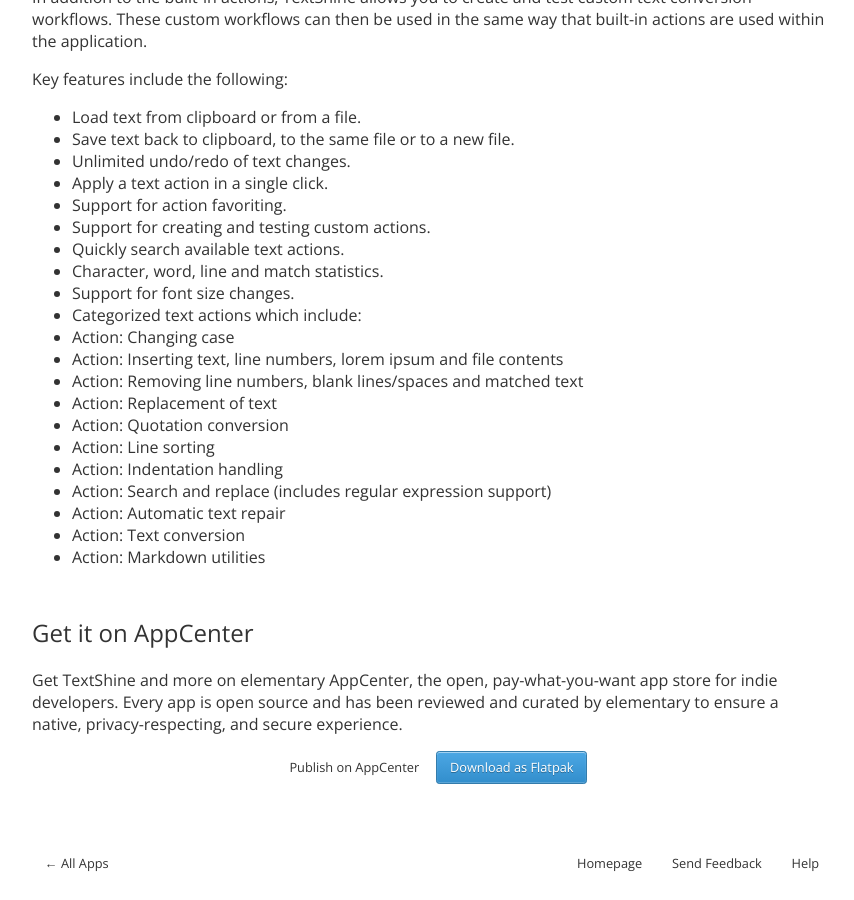
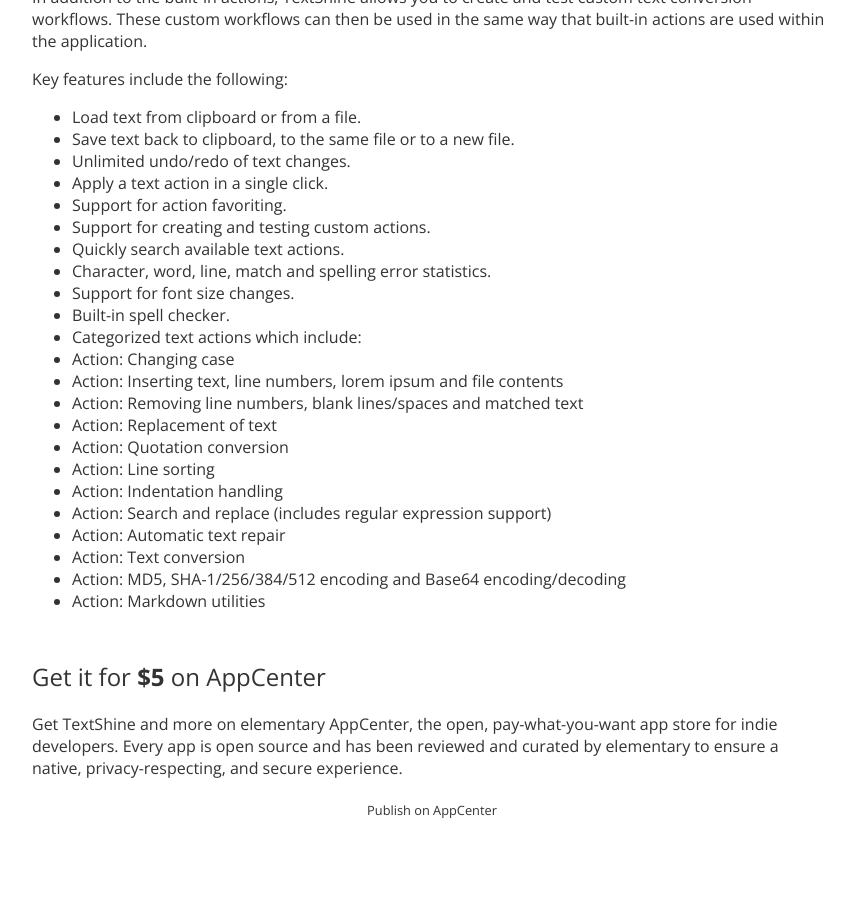
Before and after one commit to elementary/appcenter-web, a Jekyll site: the page built from _apps/com.github.phase1geo.textshine.md, in a window 1280 px wide and 900 px high, scrolled down 603 px. Shown: the whole window, without its empty margins (208-1062 px from the left). Built offline with Jekyll 4.4.1, drawn with Linux system fonts in a browser that asks for light colours; nearby versions of some CDN libraries.

```diff
--- a/_apps/com.github.phase1geo.textshine.md
+++ b/_apps/com.github.phase1geo.textshine.md
@@ -15,7 +15,7 @@ icons:
 color:
   primary: "#fff394"
   primary-text: "#000000"
-price: false
+price: 5
 releases:
 
 redirect_from: /com.github.phase1geo.textshine.desktop/
@@ -32,8 +32,9 @@ redirect_from: /com.github.phase1geo.textshine.desktop/
 <li>Support for action favoriting.</li>
 <li>Support for creating and testing custom actions.</li>
 <li>Quickly search available text actions.</li>
-<li>Character, word, line and match statistics.</li>
+<li>Character, word, line, match and spelling error statistics.</li>
 <li>Support for font size changes.</li>
+<li>Built-in spell checker.</li>
 <li>Categorized text actions which include:</li>
 <li>Action: Changing case</li>
 <li>Action: Inserting text, line numbers, lorem ipsum and file contents</li>
@@ -45,5 +46,6 @@ redirect_from: /com.github.phase1geo.textshine.desktop/
 <li>Action: Search and replace (includes regular expression support)</li>
 <li>Action: Automatic text repair</li>
 <li>Action: Text conversion</li>
+<li>Action: MD5, SHA-1/256/384/512 encoding and Base64 encoding/decoding</li>
 <li>Action: Markdown utilities</li>
 </ul>
```
Also changed, not shown: _apps/com.github.peteruithoven.resizer.md (+1 -1 lines), _apps/com.github.skarva.lockbox.md (+8 -50 lines).
